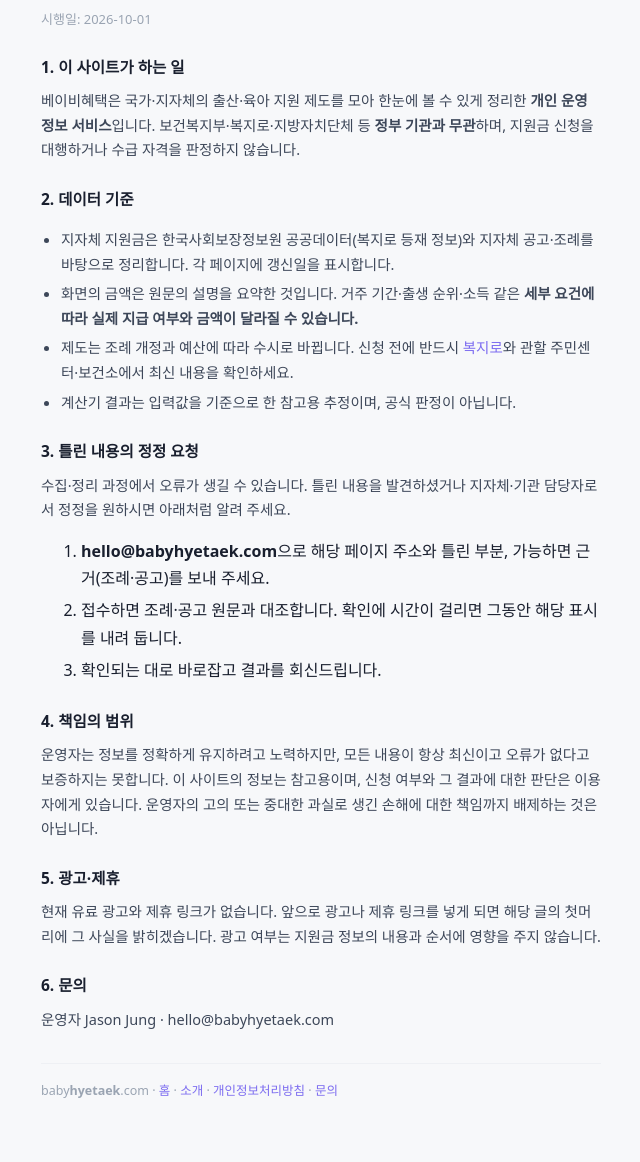
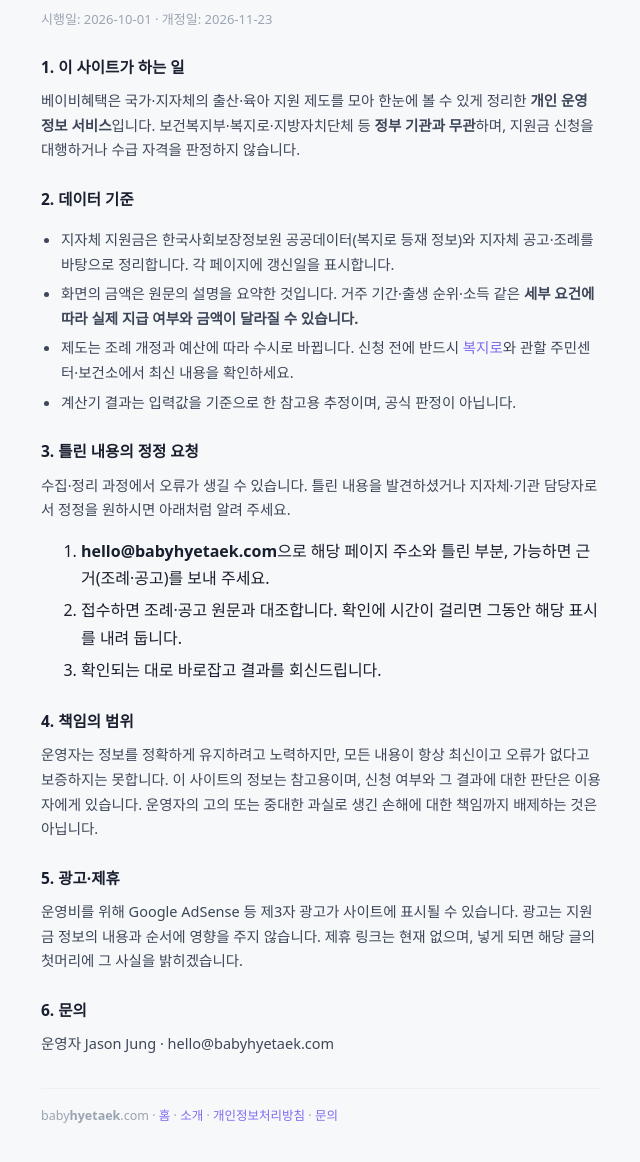
Before and after one commit to skyhightomorrow/babyhyetaek, a website: page public/terms.html in a window 1280 px wide. Shown: the part 116-1278 px from the top of the page, without its empty margins (319-959 px from the left). Drawn offline with Linux system fonts and the light colour scheme.

Commit message:
chore: 애드센스 신청 준비 — ads.txt 추가, 광고 고지 문구 갱신
Co-Authored-By: Claude Opus 5.5 <noreply@anthropic.com>

```diff
--- /dev/null
+++ b/public/ads.txt
@@ -0,0 +1 @@
+google.com, pub-1103086579577678, DIRECT, f08c47fec0942fa0
--- a/public/terms.html
+++ b/public/terms.html
@@ -26,7 +26,7 @@
 <div class="shell">
   <div class="logo"><a href="/" style="color:inherit">베이비<b>혜택</b></a></div>
   <h1>이용안내·정정 요청</h1>
-  <p class="upd">시행일: 2026-10-01</p>
+  <p class="upd">시행일: 2026-10-01 · 개정일: 2026-11-23</p>
 
   <h2>1. 이 사이트가 하는 일</h2>
   <p>베이비혜택은 국가·지자체의 출산·육아 지원 제도를 모아 한눈에 볼 수 있게 정리한 <b>개인 운영 정보 서비스</b>입니다. 보건복지부·복지로·지방자치단체 등 <b>정부 기관과 무관</b>하며, 지원금 신청을 대행하거나 수급 자격을 판정하지 않습니다.</p>
@@ -51,7 +51,7 @@
   <p>운영자는 정보를 정확하게 유지하려고 노력하지만, 모든 내용이 항상 최신이고 오류가 없다고 보증하지는 못합니다. 이 사이트의 정보는 참고용이며, 신청 여부와 그 결과에 대한 판단은 이용자에게 있습니다. 운영자의 고의 또는 중대한 과실로 생긴 손해에 대한 책임까지 배제하는 것은 아닙니다.</p>
 
   <h2>5. 광고·제휴</h2>
-  <p>현재 유료 광고와 제휴 링크가 없습니다. 앞으로 광고나 제휴 링크를 넣게 되면 해당 글의 첫머리에 그 사실을 밝히겠습니다. 광고 여부는 지원금 정보의 내용과 순서에 영향을 주지 않습니다.</p>
+  <p>운영비를 위해 Google AdSense 등 제3자 광고가 사이트에 표시될 수 있습니다. 광고는 지원금 정보의 내용과 순서에 영향을 주지 않습니다. 제휴 링크는 현재 없으며, 넣게 되면 해당 글의 첫머리에 그 사실을 밝히겠습니다.</p>
 
   <h2>6. 문의</h2>
   <p>운영자 Jason Jung · hello@babyhyetaek.com</p>
```
Also changed, not shown: public/about.html (+1 -1 lines).
